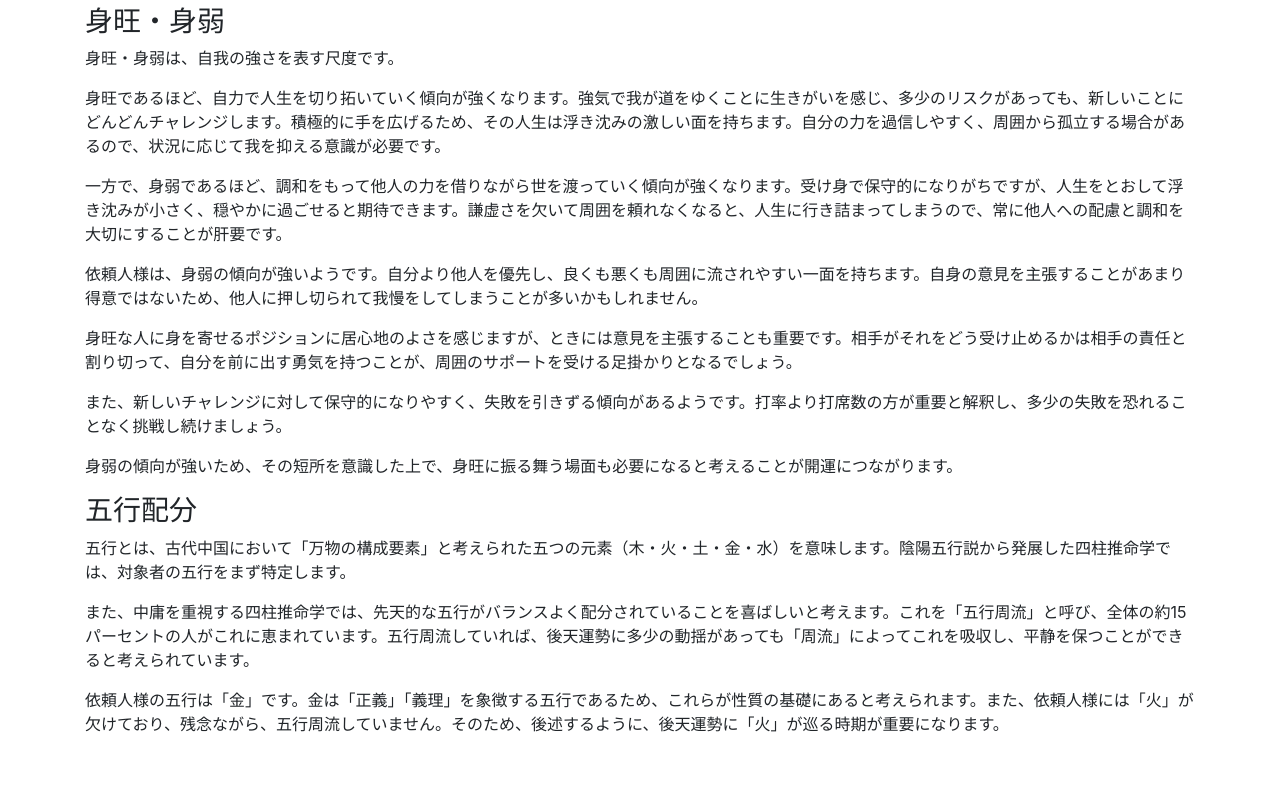
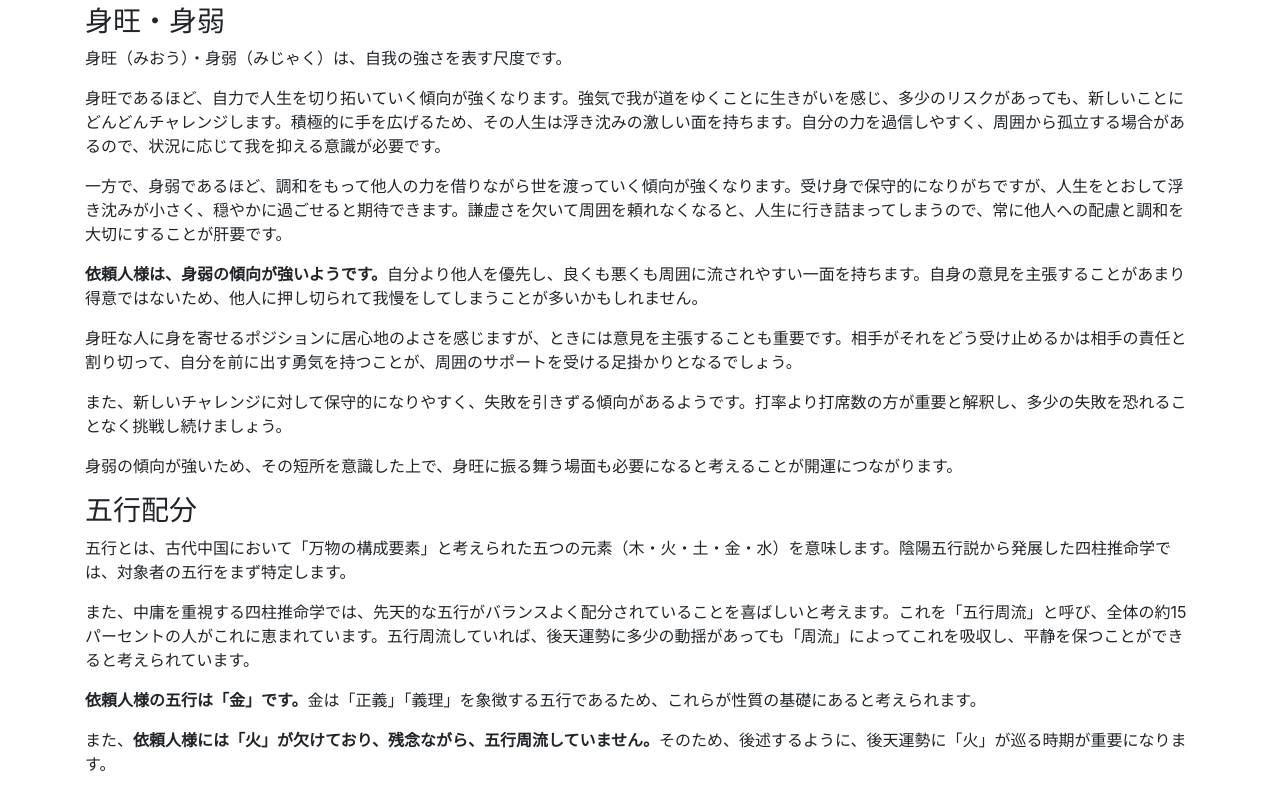
Before and after one commit to hajime-f/portfolio-site, a plain HTML site: page data/e1744e1a-058f-11ec-ac43-149d99821cf1.html in a window 1280 px wide. Shown: the part 568-1360 px from the top of the page. Before the commit the page ends 1320 px from the top, so only its background shows below. Drawn offline with nearby package versions, Linux system fonts and the light colour scheme.

Commit message:
四柱推命のデータを追加

```diff
--- a/data/e1744e1a-058f-11ec-ac43-149d99821cf1.html
+++ b/data/e1744e1a-058f-11ec-ac43-149d99821cf1.html
@@ -22,15 +22,15 @@
         <h2>はじめに</h2>
         <p>四柱推命学は、人間が生まれた年・月・日・時間に基づいてその先天運命と後天運勢を推測する学問です。中国思想の陰陽五行説に端を発し、日本には文政年間（1818年ごろ）に中国から渡来したと考えられています。</p>
 <p>中国では、古来から数々の思想家たちが、天体の運行、暦の記録、方角の指示、時間の測定などの複雑な事象を陰陽五行に則って体系化してきました。そして、四柱推命学は、その膨大な成果の積み上げに基づく「学問」として、長い歴史に耐えて現代まで発展を遂げてきました。成果と歴史の裏付けがあるからこそ、近代的な西洋の学問と同じように奥深く、推命の的確性の高さ、取り扱う範囲の広さにおいて優れています。</p>
-<p>四柱推命学では、「人事を尽くして天命を待つ」のは常人であり、「天命を知って人事を尽くす」のが達人であると言われます。本鑑定書により、依頼人様が先天運命と後天運勢を知り、今後の人生を切り拓いていかれることを願っています。</p>
+<p>四柱推命学では、<b>「人事を尽くして天命を待つ」のは常人であり、「天命を知って人事を尽くす」のが達人である</b>と言われます。本鑑定書により、依頼人様が先天運命と後天運勢を知り、今後の人生を切り拓いていかれることを願っています。</p>
       </div>
 
       <h2>先天運命について</h2>
       <h3>身旺・身弱</h3>
-      <p>身旺・身弱は、自我の強さを表す尺度です。</p>
+      <p>身旺（みおう）・身弱（みじゃく）は、自我の強さを表す尺度です。</p>
         <p>身旺であるほど、自力で人生を切り拓いていく傾向が強くなります。強気で我が道をゆくことに生きがいを感じ、多少のリスクがあっても、新しいことにどんどんチャレンジします。積極的に手を広げるため、その人生は浮き沈みの激しい面を持ちます。自分の力を過信しやすく、周囲から孤立する場合があるので、状況に応じて我を抑える意識が必要です。</p>
 <p>一方で、身弱であるほど、調和をもって他人の力を借りながら世を渡っていく傾向が強くなります。受け身で保守的になりがちですが、人生をとおして浮き沈みが小さく、穏やかに過ごせると期待できます。謙虚さを欠いて周囲を頼れなくなると、人生に行き詰まってしまうので、常に他人への配慮と調和を大切にすることが肝要です。</p>
-<p>依頼人様は、身弱の傾向が強いようです。自分より他人を優先し、良くも悪くも周囲に流されやすい一面を持ちます。自身の意見を主張することがあまり得意ではないため、他人に押し切られて我慢をしてしまうことが多いかもしれません。</p>
+<p><b>依頼人様は、身弱の傾向が強いようです。</b>自分より他人を優先し、良くも悪くも周囲に流されやすい一面を持ちます。自身の意見を主張することがあまり得意ではないため、他人に押し切られて我慢をしてしまうことが多いかもしれません。</p>
 <p>身旺な人に身を寄せるポジションに居心地のよさを感じますが、ときには意見を主張することも重要です。相手がそれをどう受け止めるかは相手の責任と割り切って、自分を前に出す勇気を持つことが、周囲のサポートを受ける足掛かりとなるでしょう。</p>
 <p>また、新しいチャレンジに対して保守的になりやすく、失敗を引きずる傾向があるようです。打率より打席数の方が重要と解釈し、多少の失敗を恐れることなく挑戦し続けましょう。</p>
 <p>身弱の傾向が強いため、その短所を意識した上で、身旺に振る舞う場面も必要になると考えることが開運につながります。</p>
@@ -38,7 +38,10 @@
 <h3>五行配分</h3>
 <p>五行とは、古代中国において「万物の構成要素」と考えられた五つの元素（木・火・土・金・水）を意味します。陰陽五行説から発展した四柱推命学では、対象者の五行をまず特定します。</p>
 <p>また、中庸を重視する四柱推命学では、先天的な五行がバランスよく配分されていることを喜ばしいと考えます。これを「五行周流」と呼び、全体の約15パーセントの人がこれに恵まれています。五行周流していれば、後天運勢に多少の動揺があっても「周流」によってこれを吸収し、平静を保つことができると考えられています。</p>
-<p>依頼人様の五行は「金」です。金は「正義」「義理」を象徴する五行であるため、これらが性質の基礎にあると考えられます。また、依頼人様には「火」が欠けており、残念ながら、五行周流していません。そのため、後述するように、後天運勢に「火」が巡る時期が重要になります。</p>
+      <p><b>依頼人様の五行は「金」です。</b>金は「正義」「義理」を象徴する五行であるため、これらが性質の基礎にあると考えられます。</p>
+      <p>また、<b>依頼人様には「火」が欠けており、残念ながら、五行周流していません。</b>そのため、後述するように、後天運勢に「火」が巡る時期が重要になります。</p>
+
+
 
 
 
```
Also changed, not shown: 1 other file.
